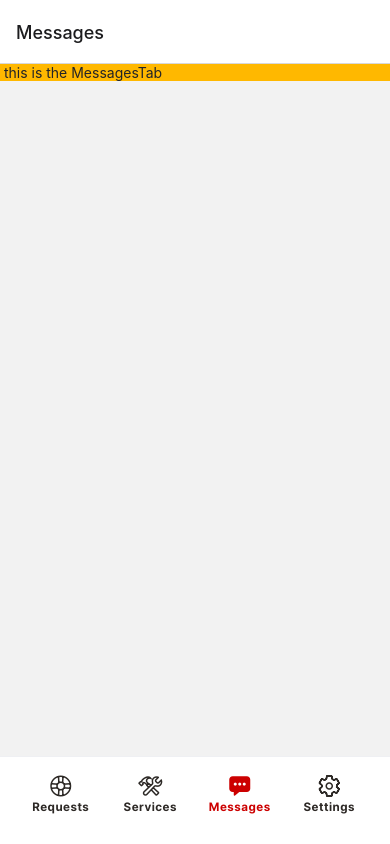
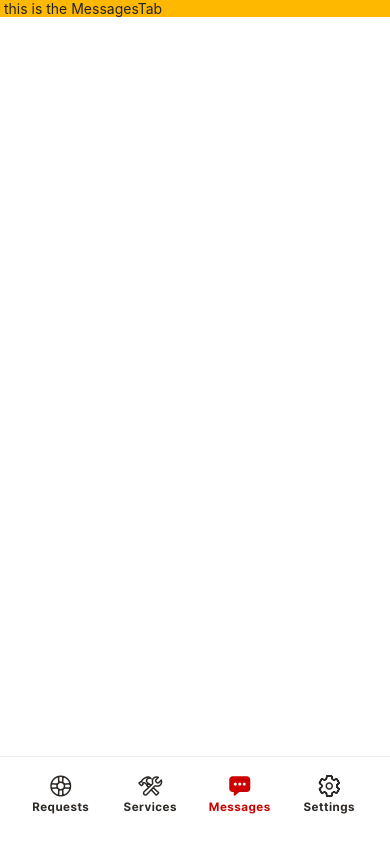
Before and after one commit to Task-Terriers/App, a React Native app in the folder TaskTerriers/: screen /Messages in a window 390 px wide. Built offline with nearby package versions, Linux system fonts and the light colour scheme.

Commit message:
remove tabBar header

```diff
--- a/TaskTerriers/navigation/BottomTabNavigator.tsx
+++ b/TaskTerriers/navigation/BottomTabNavigator.tsx
@@ -17,10 +17,11 @@ export const BottomTabs = () => {
     return (
         <Tab.Navigator
             tabBar={props => <CustomTabBarContent {...props} />}
-            screenOptions={({ route }) => {
+            screenOptions={() => {
                 return {
                     tabBarShowIcon: true,
                     tabBarShowLabel: false,
+                    headerShown: false
                 };
             }}
         >
--- a/TaskTerriers/src/components/Screens/MessagesTab.tsx
+++ b/TaskTerriers/src/components/Screens/MessagesTab.tsx
@@ -54,9 +54,11 @@ const MessagesTab = ({ navigation, route }) => {
     ***********/
 
     return (
-        <Col bgAlertMinor>
-            <Span> this is the MessagesTab</Span>
-        </Col>
+        <TaskTerriersSafeAreaView style={{ flex: 1, backgroundColor: 'white' }}>
+            <Col bgAlertMinor>
+                <Span> this is the MessagesTab</Span>
+            </Col>
+        </TaskTerriersSafeAreaView>
     )
 
 }
--- a/TaskTerriers/src/components/Screens/RequestsTab.tsx
+++ b/TaskTerriers/src/components/Screens/RequestsTab.tsx
@@ -51,13 +51,13 @@ const RequestsTab = ({ navigation, route }) => {
     /***********
     * render()
     ***********/
-    const notchHeight = StatusBar.currentHeight?.toString()
 
     return (
-        <Col bgAlertMinor>
-            <Span> this is the RequestsTab</Span>
-            <Span>{notchHeight}</Span>
-        </Col>
+        <TaskTerriersSafeAreaView style={{ flex: 1, backgroundColor: 'white' }}>
+            <Col bgAlertMinor>
+                <Span> this is the RequestsTab</Span>
+            </Col>
+        </TaskTerriersSafeAreaView>
     )
 
 }
--- a/TaskTerriers/src/components/Screens/ServicesTab.tsx
+++ b/TaskTerriers/src/components/Screens/ServicesTab.tsx
@@ -53,9 +53,11 @@ const ServicesTab = ({ navigation, route }) => {
     ***********/
 
     return (
-        <Col bgAlertMinor>
-            <Span> this is the ServicesTab</Span>
-        </Col>
+        <TaskTerriersSafeAreaView style={{ flex: 1, backgroundColor: 'white' }}>
+            <Col bgAlertMinor>
+                <Span> this is the ServicesTab</Span>
+            </Col>
+        </TaskTerriersSafeAreaView>
     )
 
 }
--- a/TaskTerriers/src/components/Screens/SettingsTab.tsx
+++ b/TaskTerriers/src/components/Screens/SettingsTab.tsx
@@ -53,9 +53,11 @@ const SettingsTab = ({ navigation, route }) => {
     ***********/
 
     return (
-        <Col bgAlertMinor>
-            <Span> this is the SettingsTab</Span>
-        </Col>
+        <TaskTerriersSafeAreaView style={{ flex: 1, backgroundColor: 'white' }}>
+            <Col bgAlertMinor>
+                <Span> this is the SettingsTab</Span>
+            </Col>
+        </TaskTerriersSafeAreaView>
     )
 
 }
```
